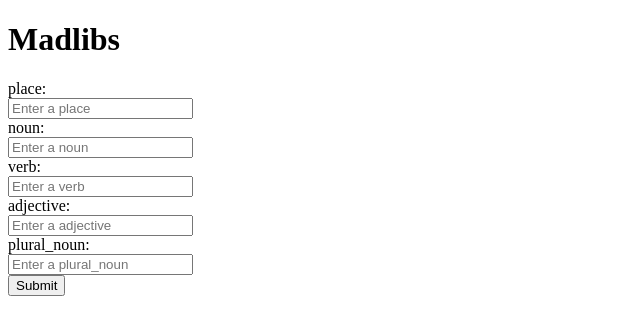
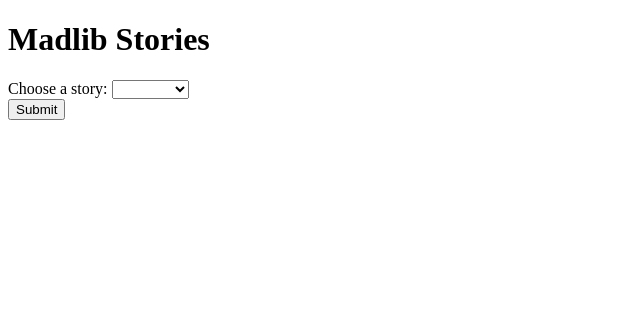
Before and after one commit to Tadler92/Flask-Jinja-Ex, a Flask app: page / in a window 1280 px wide. Shown: the top 335 px of the page, without its empty margins (0-640 px from the left). Run offline with Flask 2, Linux system fonts and the light colour scheme.

Commit message:
Added code for 'Further Study' allowing a user to pick a story

```diff
--- a/app.py
+++ b/app.py
@@ -1,20 +1,38 @@
 from flask import Flask, request, render_template
 from flask_debugtoolbar import DebugToolbarExtension
 from random import randint, choice, sample
-from stories import story
+from stories import stories, stories_dict
 
 app = Flask(__name__)
 app.config['SECRET_KEY'] = "chickenzarecool21837"
 debug = DebugToolbarExtension(app)
 
+STORIES = {
+    'Medieval': 'hello',
+    'Modern': 'hello',
+    'Futuristic': 'hello',
+}
+
 @app.route('/')
 def show_homepage():
     """Brings us to the homepage of the application"""
-    prompts = story.prompts
-    return render_template('home.html', prompts=prompts)
+    story_index = stories_dict.keys()
+    story_name = list(stories_dict.values())
+    return render_template('home.html', stories=story_name, index=story_index)
+    # return render_template('home.html', stories=stories)
+
+@app.route('/word-choice')
+def choose_words():
+    """Generates form for someone to pick their madlib words"""
+    index = int(request.args['story'])
+    prompts = stories[index].prompts
+    return render_template('word_choice.html', prompts=prompts)
 
 @app.route('/story')
 def show_madlib():
     """Shows the Madlib story we just created from the homepage"""
-    madlib = story.generate(request.args)
-    return render_template('madlib.html', madlib=madlib)
+    # print(request.args.keys())
+    for story in stories:
+        if story.prompts[0] == list(request.args.keys())[0]:
+          madlib = story.generate(request.args)
+          return render_template('madlib.html', madlib=madlib)
--- a/stories.py
+++ b/stories.py
@@ -43,3 +43,31 @@
     """Once upon a time in a long-ago {place}, there lived a
        large {adjective} {noun}. It loved to {verb} {plural_noun}."""
 )
+
+medieval = Story(
+    ["place", "noun", "verb", "adjective", "plural_noun"],
+    """Once upon a time in a long-ago {place}, there lived a
+       large {adjective} {noun}. It loved to {verb} {plural_noun}."""
+)
+
+modern = Story(
+    ["city", "famous_building", "clothing_item", "number"],
+    """This summer, I went to {city}, and had a blast visiting the {famous_building}!  I just wish it wasn't {number} degrees when I went; I had to wear a {clothing_item} the entire time...."""
+)
+
+futuristic = Story(
+    ["celestial_body", "tiny_insects", "number", "adjective", "person", 'breakfast_food'],
+    """On the distant planet of {celestial_body}, there lived a
+       group of large, {adjective} {tiny_insects}. We were at war with them for {number} days.  We were just lucky to have had {person} on our side.  Without them, the human race would have become the {breakfast_food} of the galaxy!"""
+)
+
+
+stories_dict = {
+    0: 'Medieval',
+    1: 'Modern',
+    2: 'Futuristic',
+    # 'Medieval': medieval,
+    # 'Modern': modern,
+    # 'Futuristic': futuristic,
+}
+stories = [medieval, modern, futuristic]
--- a/templates/home.html
+++ b/templates/home.html
@@ -1,14 +1,19 @@
 {% extends 'base.html' %}
 
-{% block title%}Madlibs Form{% endblock %}
+{% block title%}Madlibs Story Choice{% endblock %}
 
 {% block content %}
-<h1>Madlibs</h1>
-<form action="/story">
-  {% for prompt in prompts %}
-  <label for="{{prompt}}">{{prompt}}:</label>
-  <input type="text" id="{{prompt}}" placeholder="Enter a {{prompt}}" name="{{prompt}}">
-  {% endfor %}
+<h1>Madlib Stories</h1>
+<form action="/word-choice">
+  <label for="madlib_stories">Choose a story:</label>
+  <select name="story" id="madlib_stories">
+    <option style="display: none;"></option>
+    {% for i in index %}
+    {% if i == stories.index(stories[i]) %}
+    <option value="{{i}}">{{stories[i]}}</option>
+    {% endif %}
+    {% endfor %}
+  </select>
   <button>Submit</button>
 </form>
 {% endblock %}
```
Also changed, not shown: templates/word_choice.html (added, +14 -0 lines).
